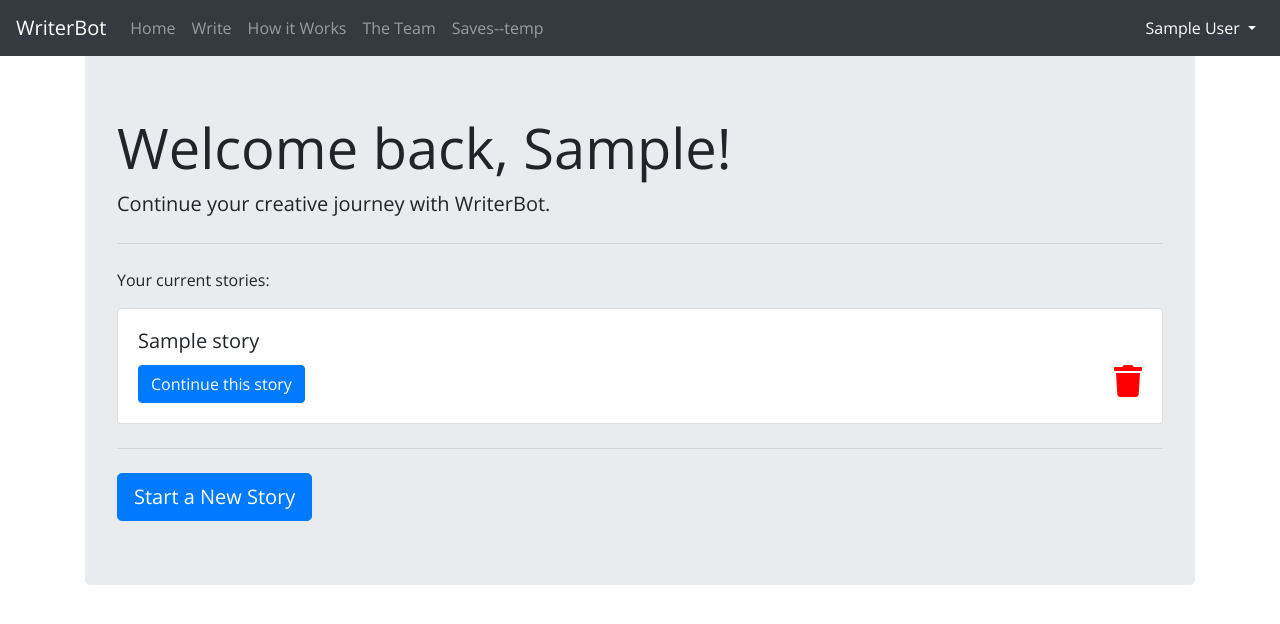
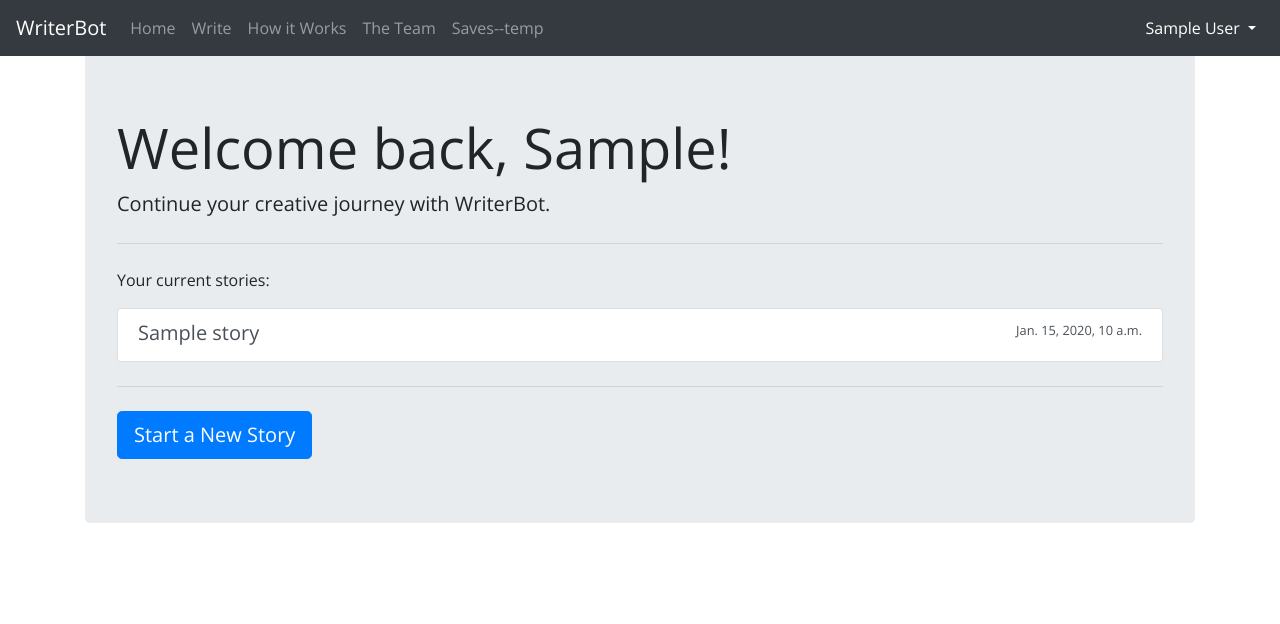
Before and after one commit to alcofrisbas/storytelling-with-skynet, a Django app: template writerbot-webapp/webapp/templates/webapp/home.html in a window 1280 px wide. Shown: the top 624 px of the page. Run offline with Django 3.2, Linux system fonts and the light colour scheme; the template is opened without the code that fills it: values that come from a table or form of the project are taken from there, others are empty; a user stored in the database is signed in; tables that the repository leaves empty hold one stand-in row (values such as "Sample post"); some libraries are stand-ins or nearby versions.

Commit message:
started experimenting with alternate story list designs on the home page. not finished.

```diff
--- a/writerbot-webapp/webapp/models.py
+++ b/writerbot-webapp/webapp/models.py
@@ -1,5 +1,6 @@
 from django.db import models
 from django.contrib.auth.models import AbstractUser
+
 
 class Story(models.Model):
     title = models.TextField(null=True)
@@ -7,9 +8,12 @@ class Story(models.Model):
     public = models.BooleanField(default=False)
     author = models.ForeignKey("User", on_delete=models.CASCADE, null=True)
     prompt = models.CharField(max_length=255)
+    last_edited = models.DateTimeField(auto_now=True)
+    created = models.DateTimeField(auto_now_add=True)
 
     def __str__(self):
         return self.sentences
+
 
 class User(AbstractUser):
     email = models.CharField(max_length=255, unique=True, primary_key=True)
--- a/writerbot-webapp/webapp/templates/webapp/home.html
+++ b/writerbot-webapp/webapp/templates/webapp/home.html
@@ -14,20 +14,32 @@
             {% if stories %}
                 <hr class="my-4">
                 <p>Your current stories:</p>
+{#                {% for story in stories %}#}
+{#                    <div class="card">#}
+{#                        <div class="card-body">#}
+{#                            {% if story.title %}#}
+{#                                <h5 class="card-title">{{ story.title }}</h5>#}
+{#                            {% else %}#}
+{#                                <h5 class="card-title">Untitled</h5>#}
+{#                            {% endif %}#}
+{#                            <a href="/load_story/{{ story.id }}" class="btn btn-primary">Continue this story</a>#}
+{#                            <a href="/delete_story/{{ story.id }}" class="confirm-delete" title= "Delete" data-toggle="modal" data-target= "#confirmDeleteModal" id= "deleteButton{{story.id}}">#}
+{#                                <i class="fa fa-trash fa-2x" style= "float: right; color: red;"></i> </a>#}
+{#                          </div>#}
+{#                    </div>#}
+{#                {% endfor %}#}
+                <div class="list-group">
                 {% for story in stories %}
-                    <div class="card">
-                        <div class="card-body">
-                            {% if story.title %}
-                                <h5 class="card-title">{{ story.title }}</h5>
-                            {% else %}
-                                <h5 class="card-title">Untitled</h5>
-                            {% endif %}
-                            <a href="/load_story/{{ story.id }}" class="btn btn-primary">Continue this story</a>
-                            <a href="/delete_story/{{ story.id }}" class="confirm-delete" title= "Delete" data-toggle="modal" data-target= "#confirmDeleteModal" id= "deleteButton{{story.id}}">
-                                <i class="fa fa-trash fa-2x" style= "float: right; color: red;"></i> </a>
-                          </div>
+                  <a href="/load_story/{{ story.id }}" class="list-group-item list-group-item-action">
+                    <div class="d-flex w-100 justify-content-between">
+                      <h5 class="mb-1">{{ story.title }}</h5>
+                      <small>{{ story.created }}</small>
                     </div>
+{#                    <p class="mb-1">Donec id elit non mi porta gravida at eget metus. Maecenas sed diam eget risus varius blandit.</p>#}
+{#                    <small>Donec id elit non mi porta.</small>#}
+                  </a>
                 {% endfor %}
+                </div>
             {% endif %}
             <hr class="my-4">
             <a class="btn btn-primary btn-lg" href="/new_story" role="button">Start a New Story</a>
```
